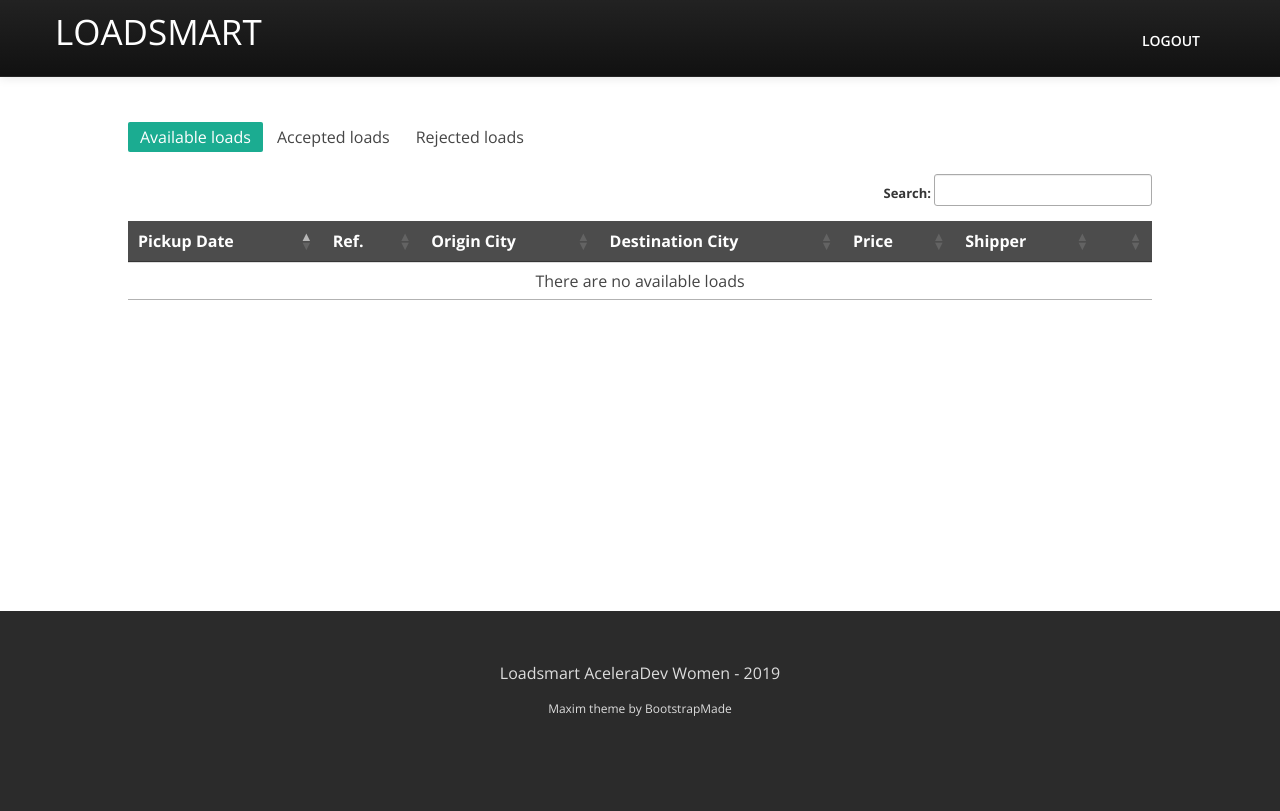
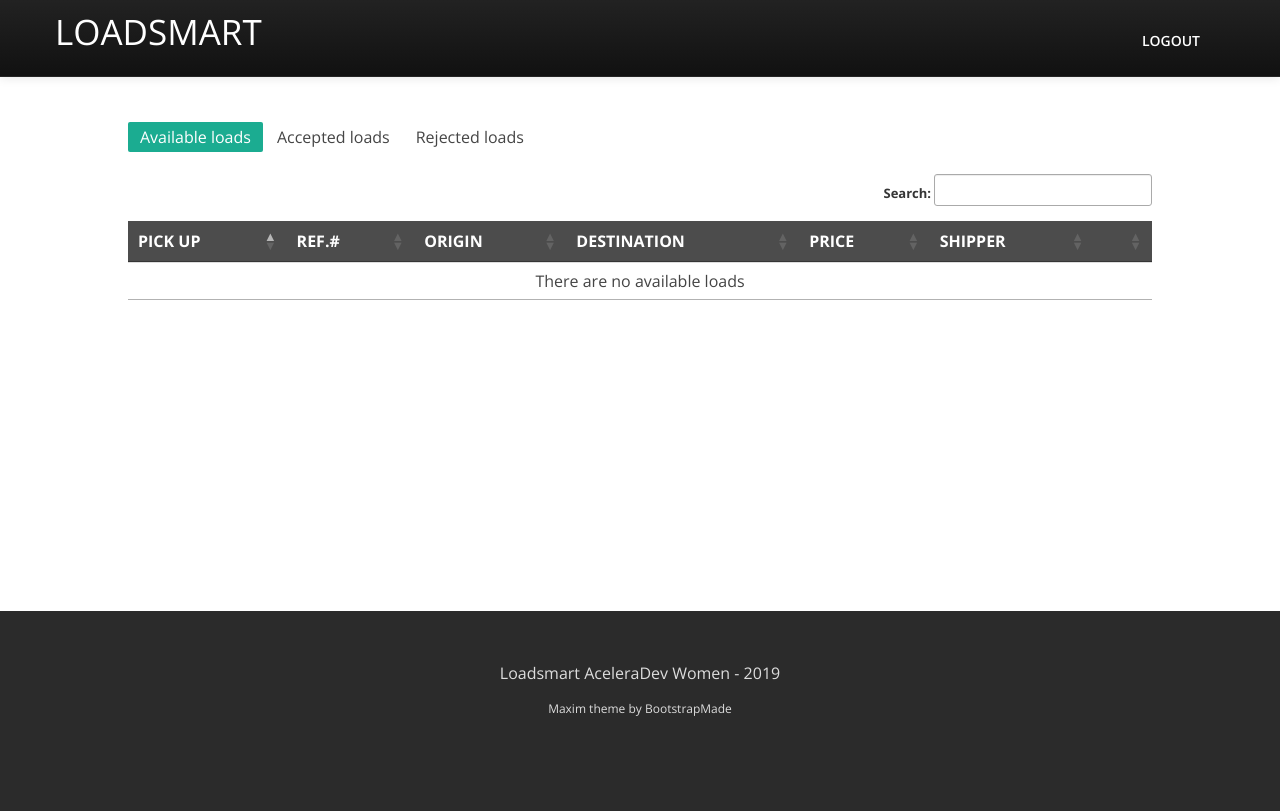
Before and after one commit to belaeifert/Loadsmart-final-project, a Django app: template finalProject/carrier/templates/carrier_home.html in a window 1280 px wide. Run offline with Django 3.2, Linux system fonts and the light colour scheme; the template is opened without the code that fills it, so the values that code supplies are empty; parts of the project's set-up code (start-up, migrations or seed data) failed here and were passed over; some libraries are stand-ins or nearby versions.

Commit message:
Carrier and Shipper table standards

```diff
--- a/finalProject/carrier/templates/carrier_home.html
+++ b/finalProject/carrier/templates/carrier_home.html
@@ -14,7 +14,7 @@
 
 {% if messages %}
     {% for message in messages %}
-    <div class="alert alert-{{message.level_tag}} message" role="alert" style="width:77%; margin: 0px auto; ">
+    <div class="alert alert-{{message.level_tag}} message" role="alert" style="width:77%; margin: 0px auto;">
         <li {% if message.tags %} class="{{ message.tags }}" {% endif %}>
             {{ message }} <a href="#" class="del-msg">&times;</a>
         </li>
@@ -24,22 +24,22 @@
 
 <br/>
 
-<ul class="nav nav-pills" id="pills-tab" style="width:80%; margin: 0px auto; ">
+<ul class="nav nav-pills table-size" id="pills-tab">
     <li class="active"><a href="#tab1" data-toggle="tab">Available loads</a></li>
     <li><a href="#tab2" data-toggle="tab">Accepted loads</a></li>
     <li><a href="#tab3" data-toggle="tab">Rejected loads</a></li>
 </ul>
 <div class="tab-content">
-    <div class="tab-pane active" id="tab1" style="width:80%; margin: 0px auto;">
+    <div class="tab-pane table-size active" id="tab1">
         <table id="tableAvailable" class="table ">
-            <thead style="color:white; background-color: #4c4c4c;">
+            <thead class="table-head">
             <tr>
-                <th>Pickup Date</th>
-                <th>Ref.</th>
-                <th>Origin City</th>
-                <th>Destination City</th>
-                <th>Price</th>
-                <th>Shipper</th>
+                <th>PICK UP</th>
+                <th>REF.#</th>
+                <th>ORIGIN</th>
+                <th>DESTINATION</th>
+                <th>PRICE</th>
+                <th>SHIPPER</th>
                 <th></th>
             </tr>
             </thead>
@@ -63,16 +63,16 @@
         </table>
         <br/> <br/> <br/>
     </div>
-    <div class="tab-pane" id="tab2" style="width:80%; margin: 0px auto;">
-        <table id="tableAccepted" class="table ">
-            <thead style="color:white; background-color: #4c4c4c;">
+    <div class="tab-pane table-size" id="tab2">
+        <table id="tableAccepted" class="table">
+            <thead class="table-head">
             <tr>
-                <th>Pickup Date</th>
-                <th>Ref.</th>
-                <th>Origin City</th>
-                <th>Destination City</th>
-                <th>Price</th>
-                <th>Shipper</th>
+                <th>PICK UP</th>
+                <th>REF.#</th>
+                <th>ORIGIN</th>
+                <th>DESTINATION</th>
+                <th>PRICE</th>
+                <th>SHIPPER</th>
                 <th></th>
             </tr>
             </thead>
@@ -93,16 +93,16 @@
         </table>
         <br/> <br/> <br/>
     </div>
-    <div class="tab-pane" id="tab3" style="width:80%; margin: 0px auto;">
+    <div class="tab-pane table-size" id="tab3">
         <table id="tableRejected" class="table ">
-            <thead style="color:white; background-color: #4c4c4c;">
+            <thead class="table-head">
             <tr>
-                <th>Pickup Date</th>
-                <th>Ref.</th>
-                <th>Origin City</th>
-                <th>Destination City</th>
-                <th>Price</th>
-                <th>Shipper</th>
+                <th>PICK UP</th>
+                <th>REF.#</th>
+                <th>ORIGIN</th>
+                <th>DESTINATION</th>
+                <th>PRICE</th>
+                <th>SHIPPER</th>
             </tr>
             </thead>
             <tbody>
--- a/finalProject/core/static/css/main.css
+++ b/finalProject/core/static/css/main.css
@@ -3,6 +3,7 @@
     --thumb-size: 250px;
     --footer-height: 249px;
     --color-white: #FFFFFF;
+    --color-grey: #4C4C4C;
 }
 
 /* Main content container */
@@ -13,6 +14,7 @@
     overflow: hidden;
 }
 
+/* Hero section */
 #header-wrapper {
     position: relative;
     background: none !important;
@@ -31,19 +33,31 @@
     margin-top: 20vh !important;
 }
 
+.flex-direction-nav {
+    display: none;
+}
+
+/* Spacer section */
 .about-loadsmart {
     color: var(--color-white);
     margin-right: 2vw;
 }
 
+/* Team section */
 .team-thumb {
     max-width: var(--thumb-size);
     max-height: var(--thumb-size);
 }
 
-/* Undesired elements */
-.flex-direction-nav {
-    display: none;
+/* Tables */
+.table-size {
+    width: 80%;
+    margin: 0px auto;
+}
+
+.table-head {
+    color: var(--color-white);
+    background-color: var(--color-grey);
 }
 
 /* Breakpoint for mobile support */
```
Also changed, not shown: finalProject/shipper/templates/shipper_home.html (+13 -10 lines).
